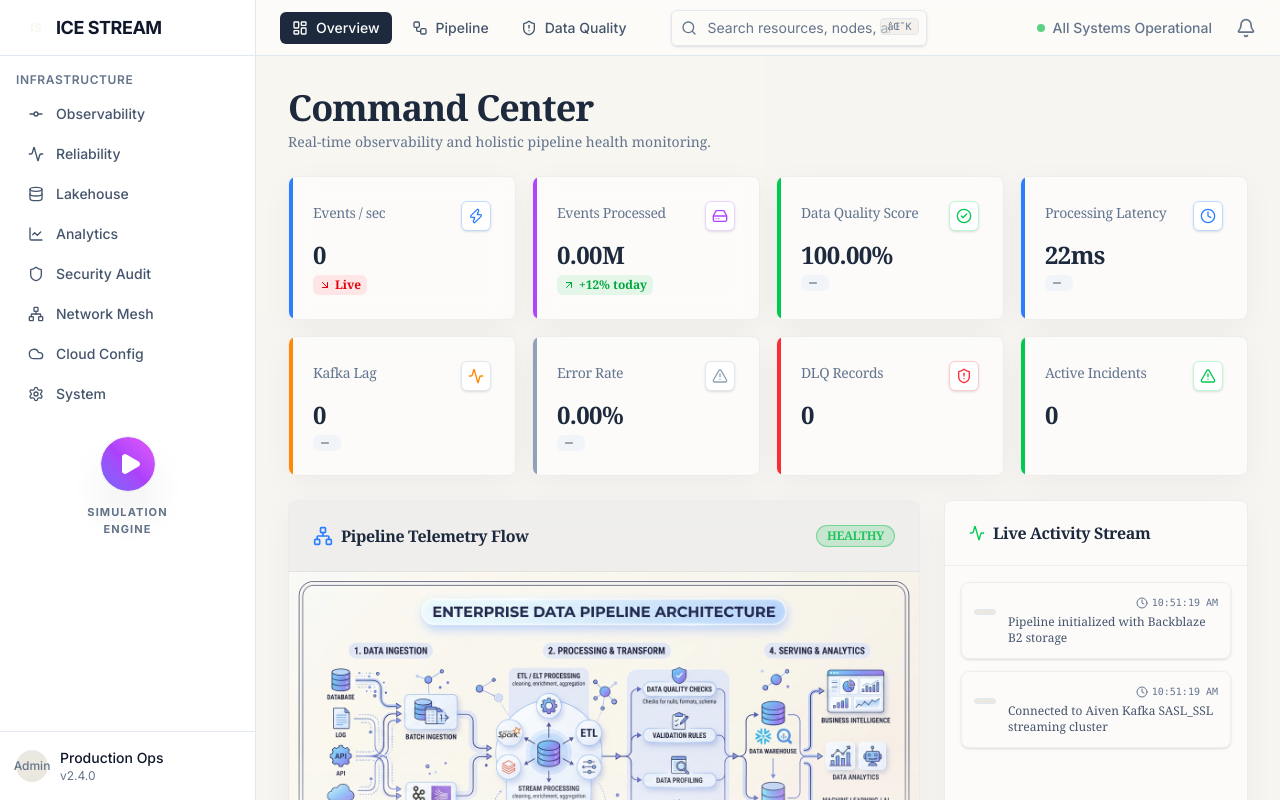
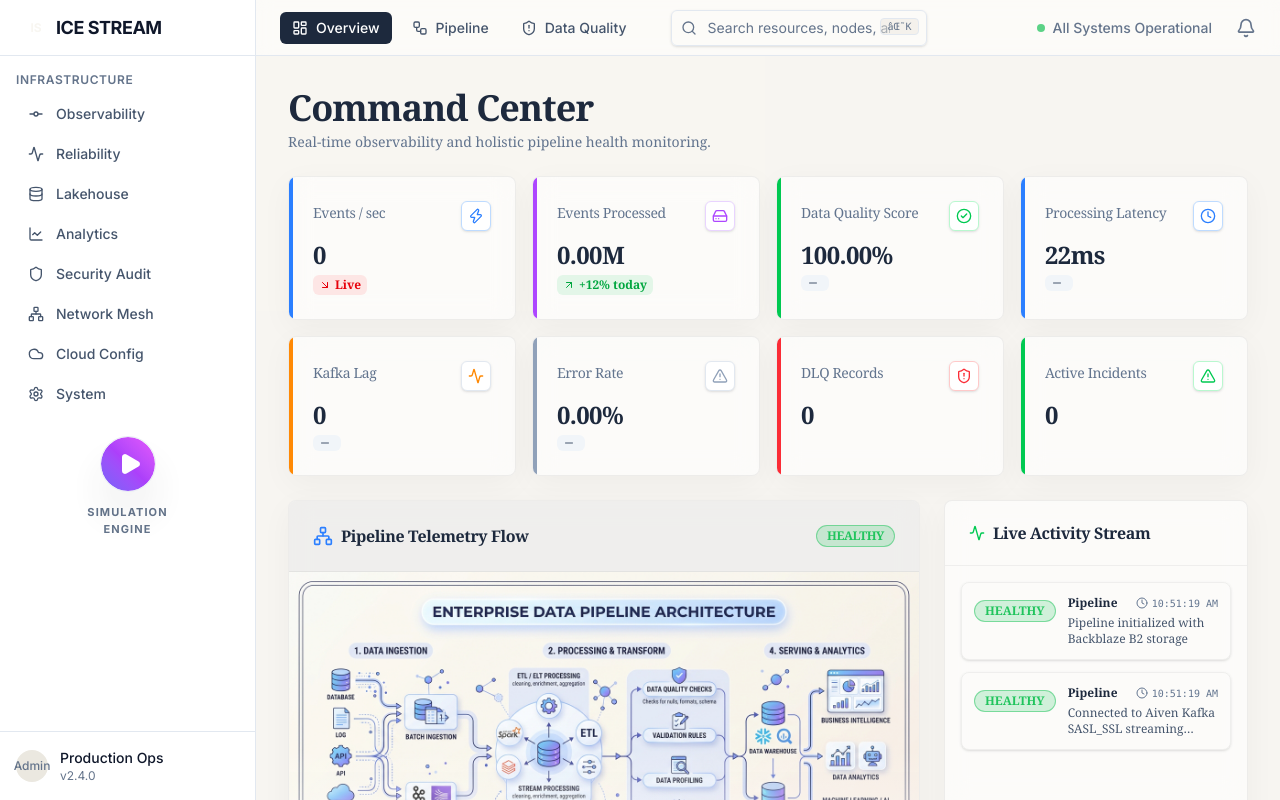
Before and after one commit to sanika-mankar/Ice-stream-lakehouse-observability, a React (Vite) app in the folder frontend/: page /console/overview in a window 1280 px wide. Built offline with nearby package versions, Linux system fonts and the light colour scheme; no server answers; a web font is replaced by a local one.

Commit message:
refactor(frontend): update dashboard command center to strict 2 percent threshold

```diff
--- a/frontend/src/pages/DashboardPage.tsx
+++ b/frontend/src/pages/DashboardPage.tsx
@@ -59,8 +59,8 @@ export default function DashboardPage() {
           title="Error Rate"
           value={`${metrics.errorRate.toFixed(2)}%`}
           icon={AlertTriangle}
-          trend={metrics.errorRate > 5 ? "up" : "stable"}
-          statusColor={metrics.errorRate > 5 ? "text-red-500" : "text-slate-400"}
+          trend={metrics.errorRate > 2 ? "up" : "stable"}
+          statusColor={metrics.errorRate > 2 ? "text-red-500" : "text-slate-400"}
         />
         <MetricCard
           title="DLQ Records"
@@ -110,7 +110,7 @@ export default function DashboardPage() {
           </CardHeader>
           <CardContent className="flex-1 overflow-y-auto p-4 space-y-3 custom-scrollbar">
             <AnimatePresence initial={false}>
-              {activityFeed.slice(0, 10).map((event) => (
+              {activityFeed.slice(0, 10).map((event: any) => (
                 <motion.div
                   key={event.id}
                   initial={{ opacity: 0, x: 20 }}
@@ -120,11 +120,11 @@ export default function DashboardPage() {
                   className="flex gap-3 p-3 rounded-lg border border-black/5 bg-black/ hover:bg-white/80 shadow-sm transition-colors"
                 >
                   <div className="mt-0.5 flex-shrink-0">
-                    <StatusBadge status={event.severity} />
+                    <StatusBadge status={event.type === 'CRITICAL' ? 'CRITICAL' : event.type === 'WARNING' ? 'WARNING' : 'HEALTHY'} />
                   </div>
                   <div className="flex flex-col gap-1 min-w-0 flex-1">
                     <div className="flex items-center justify-between gap-2">
-                      <span className="font-semibold text-xs text-slate-800 truncate">{event.source}</span>
+                      <span className="font-semibold text-xs text-slate-800 truncate">{event.source || 'Pipeline'}</span>
                       <span className="text-[10px] font-mono text-slate-500 shrink-0 flex items-center gap-1">
                         <Clock className="w-3 h-3" />
                         {new Date(event.timestamp).toLocaleTimeString()}
```
